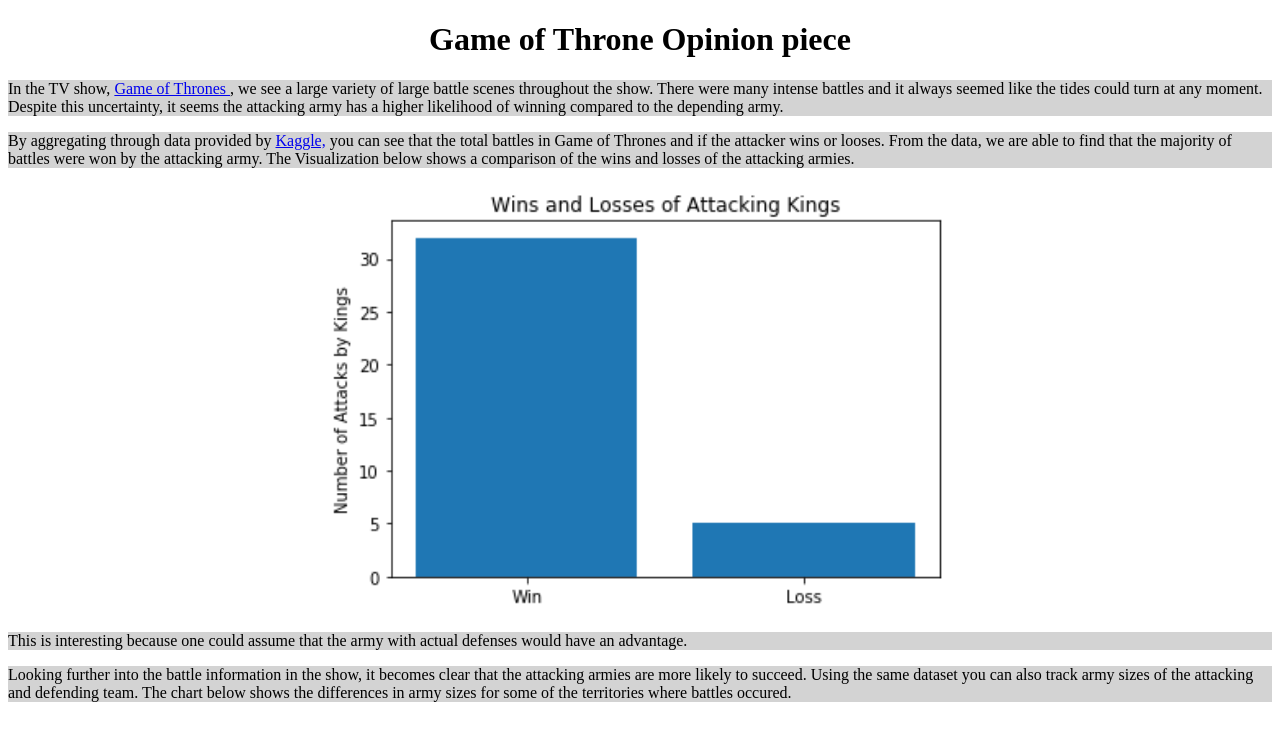
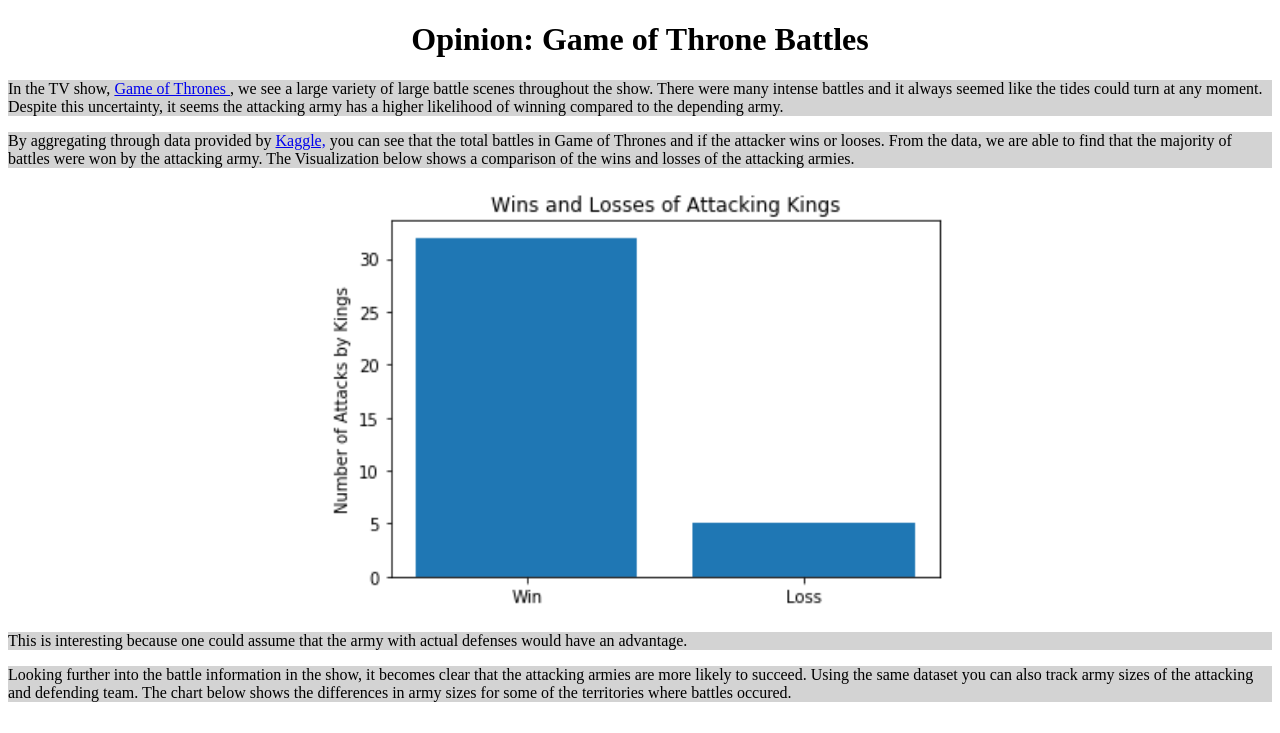
Before and after one commit to Jsreens/Jsreens.github.io, a plain HTML site: page wa4.html in a window 1280 px wide. Shown: the top 733 px of the page. Drawn offline with Linux system fonts and the light colour scheme.

Commit message:
Update wa4.html

```diff
--- a/wa4.html
+++ b/wa4.html
@@ -20,7 +20,7 @@
 		}
 	</style>
 
-	<h1 id = header>Game of Throne Opinion piece</h1>
+	<h1 id = header>Opinion: Game of Throne Battles</h1>
 
 	</head>
 		<body>
```
